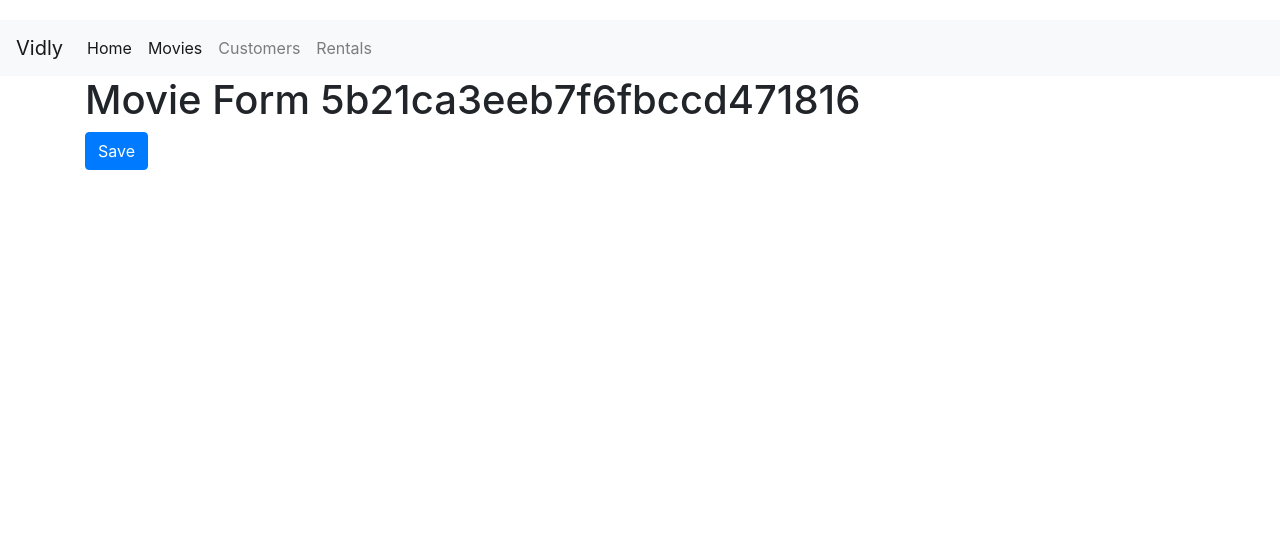
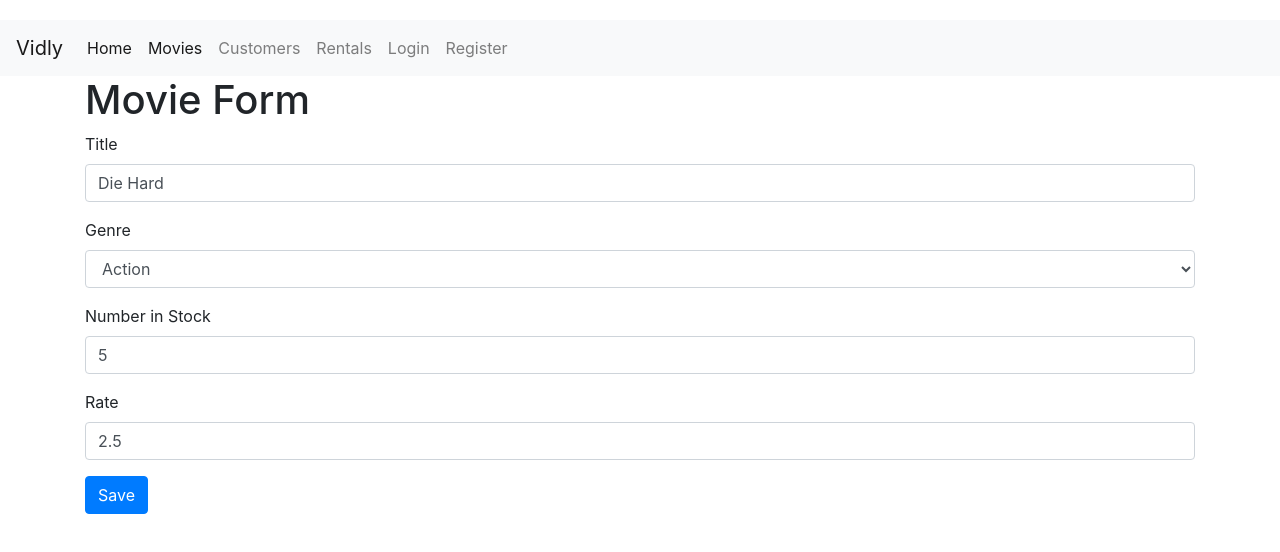
Before and after one commit to di0nys1s/movies, a React (Create React App) app: page /movies/5b21ca3eeb7f6fbccd471816 in a window 1280 px wide. Shown: the top 552 px of the page. Built offline with nearby package versions, Linux system fonts and the light colour scheme.

Commit message:
login-register forms, add-update movie, search mov

```diff
--- a/package.json
+++ b/package.json
@@ -5,6 +5,7 @@
   "dependencies": {
     "bootstrap": "^4.3.1",
     "font-awesome": "^4.7.0",
+    "joi-browser": "^13.4.0",
     "lodash": "^4.17.15",
     "prop-types": "^15.6.2",
     "react": "^16.11.0",
--- a/src/App.js
+++ b/src/App.js
@@ -6,6 +6,8 @@
 import Rentals from "./components/rentals";
 import Notfound from "./components/notFound";
 import NavBar from "./components/navBar";
+import LoginForm from "./components/loginForm";
+import RegisterForm from "./components/registerForm";
 import "./App.css";
 
 function App() {
@@ -14,6 +16,8 @@
       <NavBar />
       <main className="container">
         <Switch>
+          <Route path="/register" component={RegisterForm} />
+          <Route path="/login" component={LoginForm} />
           <Route path="/movies/:id" component={MovieForm} />
           <Route path="/movies" component={Movies} />
           <Route path="/customers" component={Customers} />
--- /dev/null
+++ b/src/components/common/form.jsx
@@ -0,0 +1,86 @@
+import React, { Component } from "react";
+import Joi from "joi-browser";
+import Input from "./input";
+import Select from "./select";
+
+class Form extends Component {
+  state = {
+    data: {},
+    errors: {}
+  };
+
+  validate = () => {
+    const { error } = Joi.validate(this.state.data, this.schema, {
+      abortEarly: false
+    });
+    if (!error) return null;
+
+    const errors = {};
+    for (let item of error.details) errors[item.path[0]] = item.message;
+    return errors;
+  };
+
+  validataProperty = ({ name, value }) => {
+    const obj = { [name]: value };
+    const schema = { [name]: this.schema[name] };
+    const { error } = Joi.validate(obj, schema);
+    return error ? error.details[0].message : null;
+  };
+
+  handleChange = ({ currentTarget: input }) => {
+    const errors = { ...this.state.errors };
+    const errorMessage = this.validataProperty(input);
+
+    if (errorMessage) errors[input.name] = errorMessage;
+    else delete errors[input.name];
+
+    const data = { ...this.state.data };
+    data[input.name] = input.value;
+    this.setState({ data, errors });
+  };
+
+  handleSubmit = e => {
+    // prevent page reload after submission
+    e.preventDefault();
+    const errors = this.validate();
+    console.log(errors);
+    this.setState({ errors: errors || {} });
+    if (errors) return;
+    this.doSubmit();
+  };
+  renderButton(label) {
+    return (
+      <button disabled={this.validate()} className="btn btn-primary">
+        {label}
+      </button>
+    );
+  }
+  renderInput(name, label, type = "text") {
+    const { data, errors } = this.state;
+    return (
+      <Input
+        type={type}
+        name={name}
+        value={data[name]}
+        label={label}
+        onChange={this.handleChange}
+        error={errors[name]}
+      />
+    );
+  }
+  renderSelect(name, label, options) {
+    const { data, errors } = this.state;
+    return (
+      <Select
+        name={name}
+        value={data[name]}
+        label={label}
+        options={options}
+        onChange={this.handleChange}
+        error={errors[name]}
+      />
+    );
+  }
+}
+
+export default Form;
--- /dev/null
+++ b/src/components/common/input.jsx
@@ -0,0 +1,13 @@
+import React from "react";
+
+const Input = ({ name, label, error, ...rest }) => {
+  return (
+    <div className="form-group">
+      <label htmlFor={name}>{label}</label>
+      <input {...rest} id={name} name={name} className="form-control" />
+      {error && <div className="alert alert-danger">{error}</div>}
+    </div>
+  );
+};
+
+export default Input;
--- /dev/null
+++ b/src/components/common/select.jsx
@@ -0,0 +1,20 @@
+import React from "react";
+
+const Select = ({ name, label, error, options, ...rest }) => {
+  return (
+    <div className="form-group">
+      <label htmlFor={name}>{label}</label>
+      <select {...rest} id={name} name={name} className="form-control">
+        <option value="" />
+        {options.map(option => (
+          <option key={option._id} value={option._id}>
+            {option.name}
+          </option>
+        ))}
+      </select>
+      {error && <div className="alert alert-danger">{error}</div>}
+    </div>
+  );
+};
+
+export default Select;
--- /dev/null
+++ b/src/components/loginForm.jsx
@@ -0,0 +1,48 @@
+import React from "react";
+import Joi from "joi-browser";
+import Form from "./common/form";
+
+class LoginForm extends Form {
+  state = {
+    // whenever you re creating a form initialize
+    // the objects with empty string or a value coming from a server
+    data: { username: "", password: "" },
+    errors: {}
+  };
+
+  //   username = React.createRef();
+
+  //   componentDidMount() {
+  //     this.username.current.focus();
+  //   }
+
+  schema = {
+    username: Joi.string()
+      .required()
+      .label("Username"),
+    password: Joi.string()
+      .required()
+      .label("Password")
+  };
+
+  doSubmit = () => {
+    // Call the server
+    //const username = this.username.current.value;
+    console.log("Submitted");
+  };
+
+  render() {
+    return (
+      <div>
+        <h1>Login Form</h1>
+        <form onSubmit={this.handleSubmit}>
+          {this.renderInput("username", "Username")}
+          {this.renderInput("password", "Password", "password")}
+          {this.renderButton("Login")}
+        </form>
+      </div>
+    );
+  }
+}
+
+export default LoginForm;
--- a/src/components/movieForm.jsx
+++ b/src/components/movieForm.jsx
@@ -1,17 +1,81 @@
 import React from "react";
+import Joi from "joi-browser";
+import Form from "./common/form";
+import { getMovie, saveMovie } from "../services/fakeMovieService";
+import { getGenres } from "../services/fakeGenreService";
 
-const MovieForm = ({ match, history }) => {
-  return (
-    <div>
-      <h1>Movie Form {match.params.id}</h1>
-      <button
-        className="btn btn-primary"
-        onClick={() => history.push("/movies")}
-      >
-        Save
-      </button>
-    </div>
-  );
-};
+class MovieForm extends Form {
+  state = {
+    data: {
+      title: "",
+      genreId: "",
+      numberInStock: "",
+      dailyRentalRate: ""
+    },
+    genres: [],
+    errors: {}
+  };
+  schema = {
+    _id: Joi.string(),
+    title: Joi.string()
+      .required()
+      .label("Title"),
+    genreId: Joi.string()
+      .required()
+      .label("Genre"),
+    numberInStock: Joi.number()
+      .required()
+      .min(0)
+      .max(100)
+      .label("Number in Stock"),
+    dailyRentalRate: Joi.number()
+      .required()
+      .min(0)
+      .max(10)
+      .label("Daily Rental Rate")
+  };
+  componentDidMount() {
+    const genres = getGenres();
+    this.setState({ genres });
+
+    const movieId = this.props.match.params.id;
+    if (movieId === "new") return;
+
+    const movie = getMovie(movieId);
+    if (!movie) return this.props.history.replace("/not-found");
+
+    this.setState({ data: this.maptToViewModel(movie) });
+  }
+
+  maptToViewModel(movie) {
+    return {
+      _id: movie._id,
+      title: movie.title,
+      genreId: movie.genre._id,
+      numberInStock: movie.numberInStock,
+      dailyRentalRate: movie.dailyRentalRate
+    };
+  }
+
+  doSubmit = () => {
+    saveMovie(this.state.data);
+    this.props.history.push("/movies");
+  };
+
+  render() {
+    return (
+      <div>
+        <h1>Movie Form</h1>
+        <form onSubmit={this.handleSubmit}>
+          {this.renderInput("title", "Title")}
+          {this.renderSelect("genreId", "Genre", this.state.genres)}
+          {this.renderInput("numberInStock", "Number in Stock", "number")}
+          {this.renderInput("dailyRentalRate", "Rate")}
+          {this.renderButton("Save")}
+        </form>
+      </div>
+    );
+  }
+}
 
 export default MovieForm;
--- a/src/components/navBar.jsx
+++ b/src/components/navBar.jsx
@@ -18,29 +18,27 @@
       >
         <span className="navbar-toggler-icon"></span>
       </button>
-      <div className="collapse navbar-collapse" id="navbarNav">
-        <ul className="navbar-nav">
-          <li className="nav-item active">
-            <NavLink className="nav-link" to="/">
+      <div className="collapse navbar-collapse" id="navbarNavAltMarkup">
+        <div className="navbar-nav">
+          <NavLink className="nav-item nav-link" to="/">
             Home
           </NavLink>
-          </li>
-          <li className="nav-item">
-            <NavLink className="nav-link" to="/movies">
+          <NavLink className="nav-item nav-link" to="/movies">
             Movies
           </NavLink>
-          </li>
-          <li className="nav-item">
-            <NavLink className="nav-link" to="/customers">
+          <NavLink className="nav-item nav-link" to="/customers">
             Customers
           </NavLink>
-          </li>
-          <li className="nav-item">
-            <NavLink className="nav-link" to="/rentals">
+          <NavLink className="nav-item nav-link" to="/rentals">
             Rentals
           </NavLink>
-          </li>
-        </ul>
+          <NavLink className="nav-item nav-link" to="/login">
+            Login
+          </NavLink>
+          <NavLink className="nav-item nav-link" to="/register">
+            Register
+          </NavLink>
+        </div>
       </div>
     </nav>
   );
--- /dev/null
+++ b/src/components/registerForm.jsx
@@ -0,0 +1,39 @@
+import React from "react";
+import Joi from "joi-browser";
+import Form from "./common/form";
+
+class RegisterForm extends Form {
+  state = { data: { username: "", password: "", name: "" }, errors: {} };
+
+  schema = {
+    username: Joi.string()
+      .required()
+      .label("Username"),
+    password: Joi.string()
+      .required()
+      .label("Password"),
+    name: Joi.string()
+      .required()
+      .label("Name")
+  };
+
+  doSubmit = () => {
+    console.log("Submitted");
+  };
+
+  render() {
+    return (
+      <div>
+        <h1>Register Form</h1>
+        <form onSubmit={this.handleSubmit}>
+          {this.renderInput("username", "Username")}
+          {this.renderInput("password", "Password", "password")}
+          {this.renderInput("name", "Name")}
+          {this.renderButton("Register")}
+        </form>
+      </div>
+    );
+  }
+}
+
+export default RegisterForm;
--- /dev/null
+++ b/src/components/searchBox.jsx
@@ -0,0 +1,16 @@
+import React from "react";
+
+const SearchBox = ({ value, onChange }) => {
+  return (
+    <input
+      type="text"
+      name="query"
+      className="form-control my-3"
+      placeholder="Search..."
+      value={value}
+      onChange={e => onChange(e.currentTarget.value)}
+    />
+  );
+};
+
+export default SearchBox;
--- a/src/services/fakeMovieService.js
+++ b/src/services/fakeMovieService.js
@@ -77,13 +77,13 @@
 
 export function saveMovie(movie) {
   let movieInDb = movies.find(m => m._id === movie._id) || {};
-  movieInDb.name = movie.name;
+  movieInDb.title = movie.title;
   movieInDb.genre = genresAPI.genres.find(g => g._id === movie.genreId);
   movieInDb.numberInStock = movie.numberInStock;
   movieInDb.dailyRentalRate = movie.dailyRentalRate;
 
   if (!movieInDb._id) {
-    movieInDb._id = Date.now();
+    movieInDb._id = Date.now().toString();
     movies.push(movieInDb);
   }
 
```
Also changed, not shown: src/components/movies.jsx (+27 -8 lines), 1 other file (tests, documents, lock files or other folders). Lines whose indentation alone changed are shown as unchanged.
